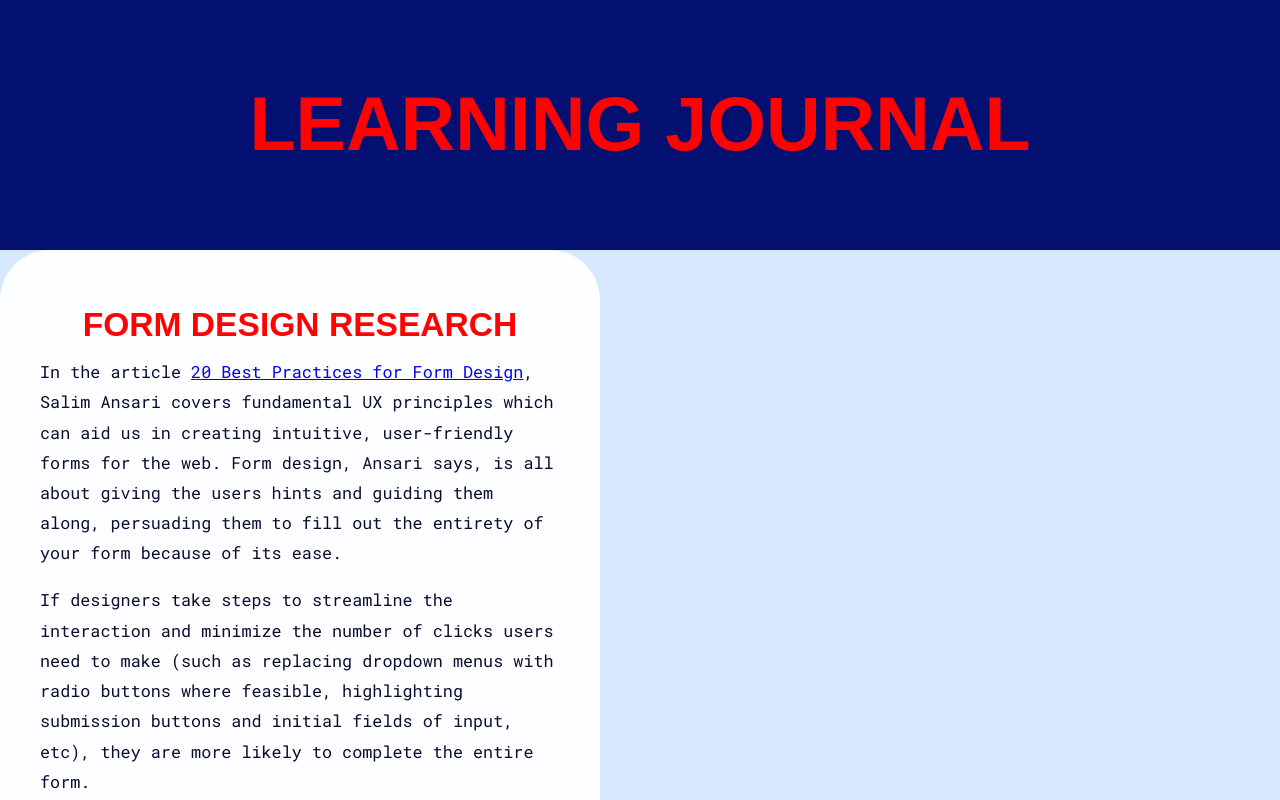
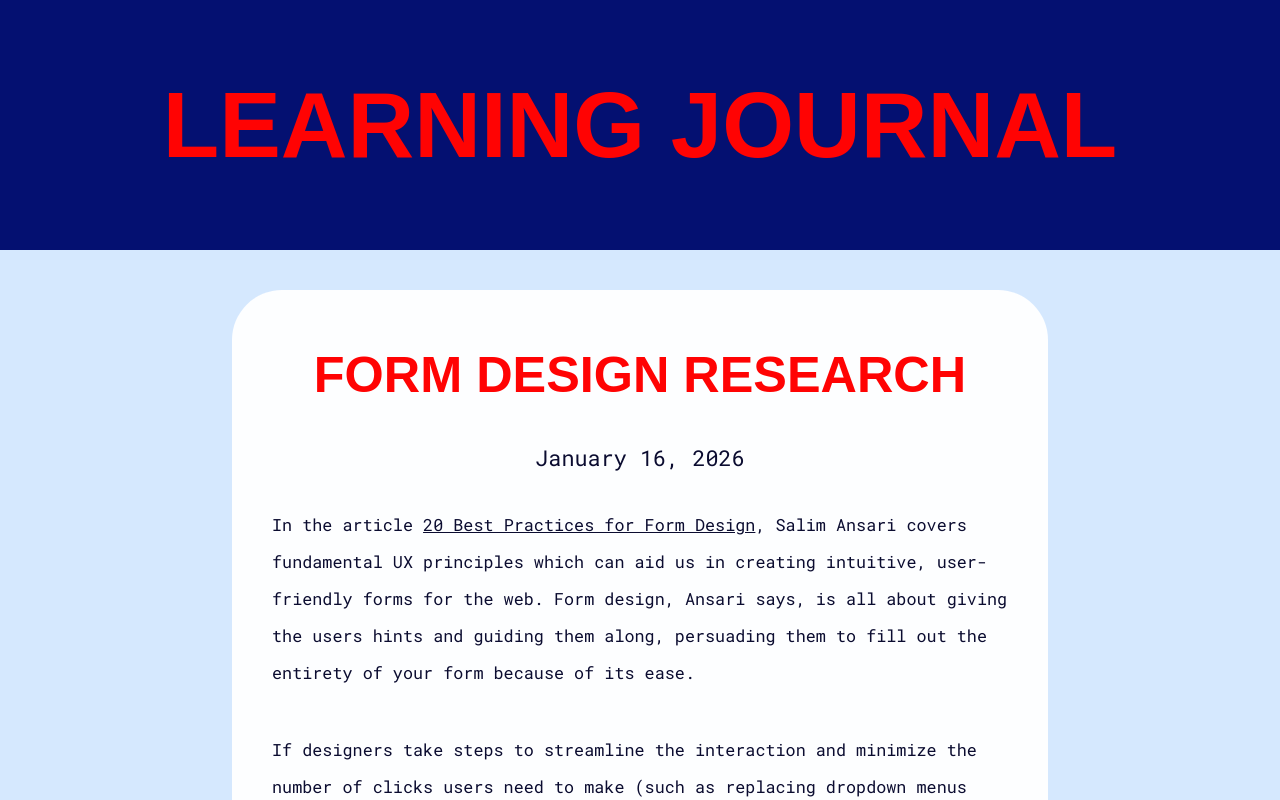
Before and after one commit to mayakiyomi/des157a-wq26, a plain HTML site: page journal/index.html in a window 1280 px wide. Shown: the top 800 px of the page. Drawn offline with nearby package versions, Linux system fonts and the light colour scheme; a web font is replaced by a local one.

Commit message:
updated with journal done

```diff
--- a/journal/index.html
+++ b/journal/index.html
@@ -21,6 +21,7 @@
     <main>
         <article class="post">
             <h2>Form Design Research</h2>
+            <time datetime="2026-01-16">January 16, 2026</time>
             <p>
                 In the article <a href="https://uxdesign.cc/best-practices-for-form-design-ff5de6ca8e5f"> 20 Best Practices for Form Design</a>, Salim Ansari covers fundamental UX principles which can aid us in creating intuitive, user-friendly forms for the web. Form design, Ansari says, is all about giving the users hints and guiding them along, persuading them to fill out the entirety of your form because of its ease.
             </p>
--- a/journal/styles.css
+++ b/journal/styles.css
@@ -1,12 +1,11 @@
 body{
     background-color:#D5E8FE;
-    margin:0;
     font-family: "Roboto Mono", monospace;
     font-weight: 400;
     font-style: normal;
     color:#0B0C30;
     font-size:1.05em;
-    line-height:1.8em;
+    line-height:2.2em;
 }
 
 header{
@@ -15,6 +14,7 @@ header{
     display:flex;
     align-items:center;
     justify-content: center;
+    min-width:560px;
 }
 
 h1, h2{
@@ -27,22 +27,28 @@ h1, h2{
 }
 
 h1{
-    font-size:4.5em;
+    font-size:5.5em;
     text-align:center;
     line-height:1em;
 }
 
 h2{
     text-align:center;
-    font-size:2em;
+    line-height:1em;
+    font-size:3em;
+    margin-bottom:40px;
     margin-top:20px;
-    margin-bottom:2px;
+}
+time{
+    display:block;
+    text-align:center;
+    font-size: 1.3em;
+    margin-bottom: 30px;
 }
 main{
-    /* display:flex; */
-    flex-direction:column;
-    justify-content:center;
-    max-width:600px;
+    margin:auto;
+    width:95%;
+    min-width: 555px;
 }
 
 article{
@@ -50,4 +56,40 @@ article{
     text-align:left;
     padding:40px;
     border-radius: 50px;
+    margin: 40px;
 }
+article p{
+    margin-bottom:40px;
+}
+
+article a{
+    color:#0B0C30;
+    transition: color .5s ease-in-out;
+}
+
+article a:hover{
+    color:#FF0303;
+}
+
+footer{
+    text-align:center;
+    margin:30px;
+    line-height:2em;
+}
+
+footer a{
+    text-decoration:none;
+    color:#0B0C30;
+    transition: color .5s ease-in-out;
+}
+footer a:hover{
+    color:#FF0303;
+
+}
+
+@media only screen and (min-width: 600px) {
+
+    main{
+        width: 70%
+    }
+}
```
